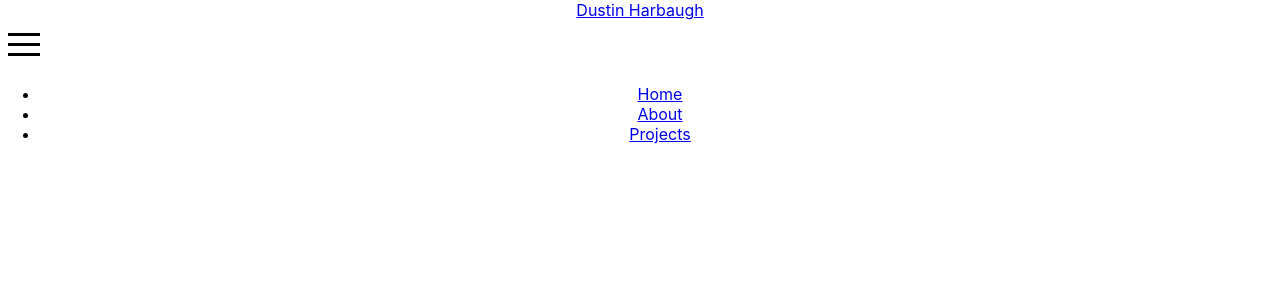
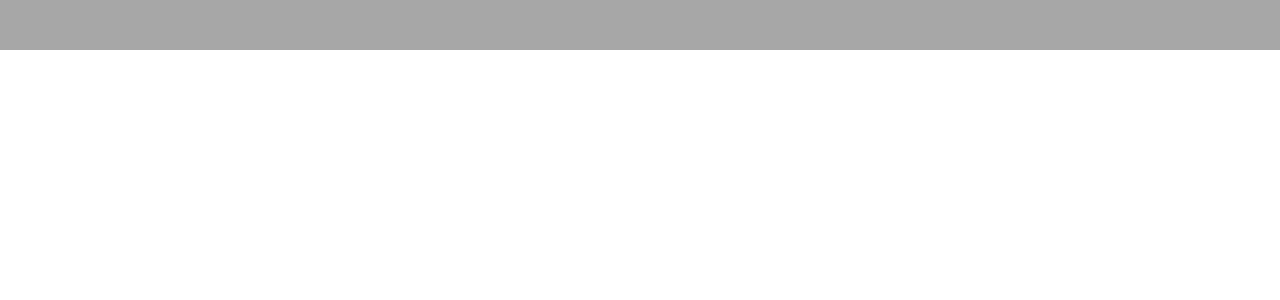
Before and after one commit to Thee-Dust/Portfolio, a React (Create React App) app: page / in a window 1280 px wide. Shown: the top 300 px of the page. Built offline with nearby package versions, Linux system fonts and the light colour scheme.

Commit message:
Change header to navbar.js

```diff
--- a/package.json
+++ b/package.json
@@ -9,6 +9,7 @@
     "hamburger-react": "^2.4.1",
     "react": "^17.0.2",
     "react-dom": "^17.0.2",
+    "react-router-dom": "^5.2.0",
     "react-scripts": "4.0.3",
     "web-vitals": "^1.1.2"
   },
--- a/src/App.js
+++ b/src/App/App.js
@@ -1,5 +1,5 @@
 import React, { Component } from 'react';
-import Header from './Header';
+import Navbar from '../Navbar/Navbar';
 import './App.css';
 
 export default class App extends Component {
@@ -12,7 +12,7 @@ export default class App extends Component {
   render() {
     return (
       <div>
-        <Header />
+        <Navbar />
       </div>
     )
   }
--- a/src/Header.js
+++ /dev/null
@@ -1,35 +0,0 @@
-import React, { useState } from 'react';
-import { Fade as Hamburger } from 'hamburger-react';
-
-
-import './Header.css';
-
-export default function Navbar() {
-  const [navbarOpen, setNavbarOpen] = useState(false);
-
-  const handleToggle = () => {
-    setNavbarOpen(!navbarOpen);
-  }
-
-  return (
-    <header>
-      <a href="/">Dustin Harbaugh</a>
-      <nav className="navBar">
-        <div>
-          <Hamburger onClick={handleToggle}>{navbarOpen ? "Close" : "Open"}</Hamburger>
-          <ul className={`menuNav ${navbarOpen ? " showMenu" : ""}`}>
-            <li>
-              <a href='/'>Home</a>
-            </li>
-            <li>
-              <a href='/about'>About</a>
-            </li>
-            <li>
-              <a href='/projects'>Projects</a>
-            </li>
-          </ul>
-        </div>
-      </nav>
-    </header>
-  )
-}
--- /dev/null
+++ b/src/Navbar/Navbar.js
@@ -0,0 +1,10 @@
+import React from 'react'
+import './Navbar.css';
+
+export default function Navbar() {
+  return (
+    <nav>
+
+    </nav>
+  )
+}
--- a/src/index.css
+++ b/src/index.css
@@ -1,13 +1,3 @@
 body {
   margin: 0;
-  font-family: -apple-system, BlinkMacSystemFont, 'Segoe UI', 'Roboto', 'Oxygen',
-    'Ubuntu', 'Cantarell', 'Fira Sans', 'Droid Sans', 'Helvetica Neue',
-    sans-serif;
-  -webkit-font-smoothing: antialiased;
-  -moz-osx-font-smoothing: grayscale;
 }
-
-code {
-  font-family: source-code-pro, Menlo, Monaco, Consolas, 'Courier New',
-    monospace;
-}
--- a/src/index.js
+++ b/src/index.js
@@ -1,7 +1,7 @@
 import React from 'react';
 import ReactDOM from 'react-dom';
 import './index.css';
-import App from './App';
+import App from './App/App';
 
 
 ReactDOM.render(<App />, document.getElementById('root'));
```
Also changed, not shown: src/App/App.css (renamed from src/App.css), src/Navbar/Navbar.css (renamed from src/Header.css), 1 other file (tests, documents, lock files or other folders).
